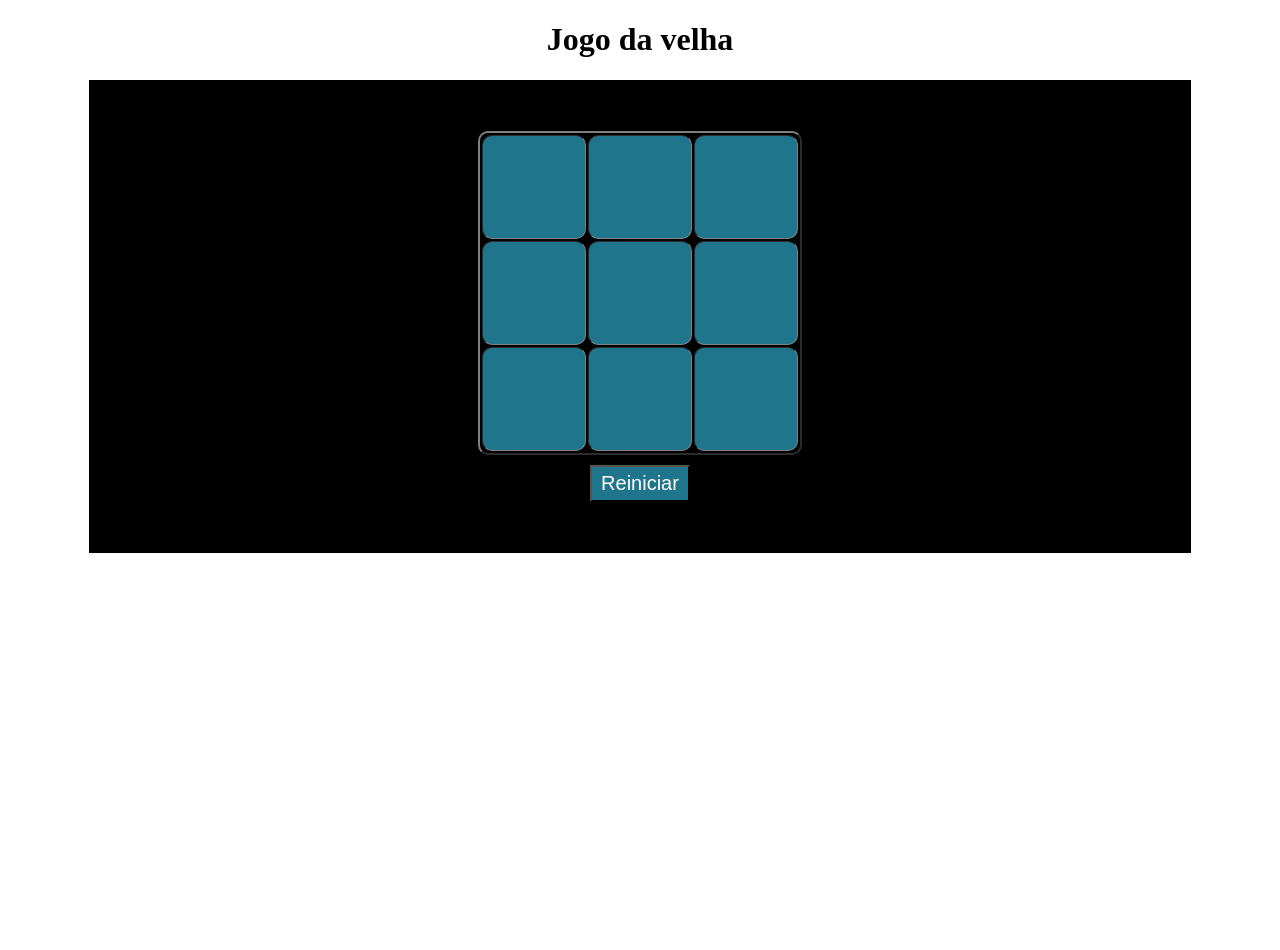
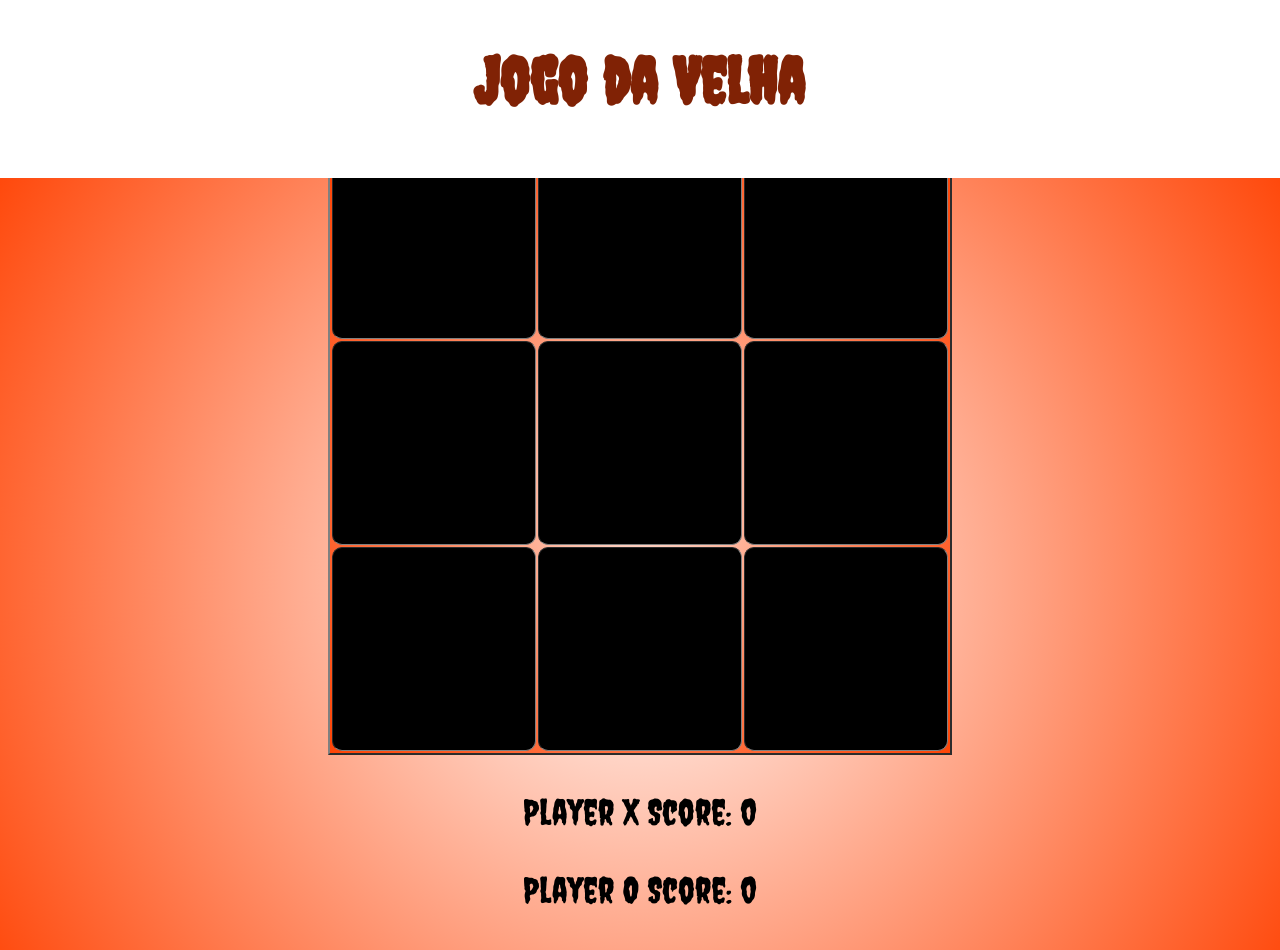
Before and after one commit to wende2006/jogo-da-velha, a plain HTML site: page index.html in a window 1280 px wide. Shown: the top 950 px of the page. Before the commit the page ends 800 px from the top, so only its background shows below. Drawn offline with Linux system fonts and the light colour scheme.

Commit message:
Add files via upload

```diff
--- a/index.html
+++ b/index.html
@@ -1,14 +1,14 @@
 <!DOCTYPE html>
-<html lang="en">
+<html lang="pt-br">
 <head>
     <meta charset="UTF-8">
     <meta name="viewport" content="width=device-width, initial-scale=1.0">
-    <title>jogo da da velha</title>
-    <h1 class="titulo">Jogo da velha</h1>
+    <title>jogo da velha</title>
+    <link rel="stylesheet" href="style.css">
+</head>
+<body>
+    <h1 class="titulo">Jogo da Velha</h1>
     <div class="container">
-        <link rel="stylesheet" href="style.css">
-        <script src="main.js"></script>
-        <div>
         <table class="jogo" border="2">
             <tr>
                 <td class="quadrado" onclick="jogar(this)"></td>
@@ -26,13 +26,12 @@
                 <td class="quadrado" onclick="jogar(this)"></td>
             </tr>
         </table>
-            <button class="botao" onclick="reiniciar()"> Reiniciar </button>
-
+        <div class="scoreboard">
+            <p>Player X Score: <span id="playerXScore">0</span></p>
+            <p>Player O Score: <span id="playerOScore">0</span></p>
         </div>
-
+        <button class="botao" onclick="reiniciar()">Reiniciar</button>
     </div>
-</head>
-<body>
-
+    <script src="main.js"></script>
 </body>
 </html>
--- a/main.js
+++ b/main.js
@@ -1,17 +1,60 @@
 var jogador = "x";
+var contador = 0;
+var playerXScore = 0;
+var playerOScore = 0;
 
 function jogar(celula){
     if(celula.innerHTML == ""){
         celula.innerHTML = jogador;
+        contador++;
 
-        if(jogador == "x"){
-            jogador = "o";
-        } else{
-            jogador = "x"
+        if(verificarVitoria()) {
+            if (jogador === 'x') {
+                playerXScore++;
+                document.getElementById('playerXScore').textContent = playerXScore;
+            } else {
+                playerOScore++;
+                document.getElementById('playerOScore').textContent = playerOScore;
+            }
+            alert("Jogador " + jogador + " venceu!");
+            reiniciar();
+        } else if (contador === 9) {
+            alert("Empate!");
+            reiniciar();
+        } else {
+            if(jogador == "x"){
+                jogador = "o";
+            } else {
+                jogador = "x";
+            }
         }
     }
+}
 
+function verificarVitoria() {
+    var quadrados = document.getElementsByClassName('quadrado');
+    var combinacoesVitoria = [
+        [0, 1, 2], [3, 4, 5], [6, 7, 8], // Linhas
+        [0, 3, 6], [1, 4, 7], [2, 5, 8], // Colunas
+        [0, 4, 8], [2, 4, 6] // Diagonais
+    ];
+
+    for (var i = 0; i < combinacoesVitoria.length; i++) {
+        var [a, b, c] = combinacoesVitoria[i];
+        if (quadrados[a].innerHTML !== '' &&
+            quadrados[a].innerHTML === quadrados[b].innerHTML &&
+            quadrados[a].innerHTML === quadrados[c].innerHTML) {
+            return true;
+        }
+    }
+    return false;
 }
+
 function reiniciar(){
-    window.location.reload();
+    var quadrados = document.getElementsByClassName('quadrado');
+    for (var i = 0; i < quadrados.length; i++) {
+        quadrados[i].innerHTML = '';
+    }
+    jogador = "x";
+    contador = 0;
 }
--- a/style.css
+++ b/style.css
@@ -1,34 +1,72 @@
-.container{
-    margin-left: auto;
-    margin-right: auto;
-    border: 1px solid black;
-    width: 1000px;
-    padding: 50px;
-    background-color: rgb(0, 0, 0);
-    text-align: center;
+/* Import Google Fonts */
+@import url('https://fonts.googleapis.com/css2?family=Creepster&display=swap');
+
+body, html {
+    margin: 0;
+    padding: 0;
+    height: 100%;
 }
 
-.quadrado{
-    width: 100px;
-    height: 100px;
-    font-size: 90px;
+.container {
+    width: 100%;
+    height: 100vh;
+    display: flex;
+    flex-direction: column;
+    justify-content: center;
+    align-items: center;
+    background-color: #a50000;
+    background: radial-gradient(circle, rgba(246,246,246,0) 0%, rgba(255,64,0,0.9528186274509804) 100%);
+    font-family: 'Creepster', cursive;
+    overflow: hidden;
+}
+
+.jogo {
+    margin: 0 auto;
+    background: radial-gradient(circle, rgba(246,246,246,0) 0%, rgba(255,64,0,0.9528186274509804) 100%);
+}
+
+.quadrado {
+    width: 200px;
+    height: 200px;
+    font-size: 50px;
     text-align: center;
-    background-color: rgb(31, 117, 139);
-    color: black;
+    background-color: #000000;
+    color: #f0f0f0;
     border-radius: 10px;
+    cursor: pointer;
+    transition: background-color 0.3s ease;
 }
-.jogo{
-   margin: 0 auto;
-   border-radius: 10px;
+
+.quadrado:hover {
+    background: radial-gradient(circle, rgba(238,174,202,1) 0%, rgba(198,198,198,1) 100%);
 }
-.titulo{
+
+.scoreboard {
+    margin-bottom: 20px;
+    font-size: 36px;
+    color: rgb(0, 0, 0);
+}
+
+.titulo {
     text-align: center;
+    font-size: 64px;
+    margin-bottom: 60px;
+    color: #802205;
+    font-family: 'Creepster', cursive;
 }
-.botao{
-    background-color: rgb(31, 117, 139);
+
+.botao {
+    background-color: #19c40a;
     color: white;
-    margin-top: 10px;
-    padding: 5px;
-    width: 100px;
-    font-size: 20px;
+    margin-top: 20px;
+    padding: 10px 20px;
+    border: none;
+    border-radius: 5px;
+    font-size: 16px;
+    cursor: pointer;
+    transition: background-color 0.3s ease;
 }
+
+.botao:hover {
+    background-color: #f3faf3;
+}
```
Lines whose indentation alone changed are shown as unchanged.
